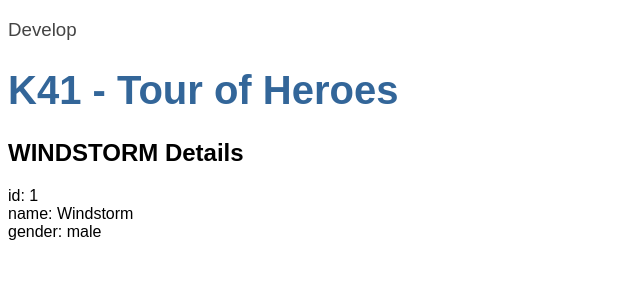
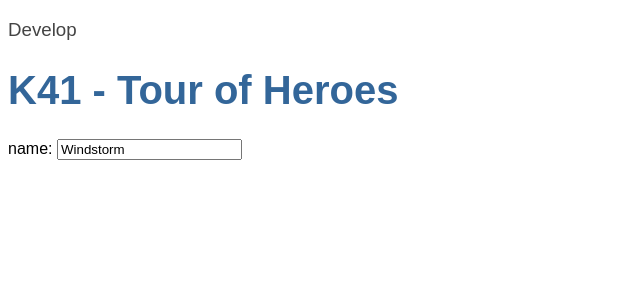
Before and after one commit to zeeeya/Angular-Tour-of-Heroes, an Angular app: page / in a window 1280 px wide. Shown: the top 300 px of the page, without its empty margins (0-640 px from the left). Built offline with nearby package versions, Linux system fonts and the light colour scheme.

Commit message:
edit hero form

```diff
--- a/src/app/heroes/heroes.component.html
+++ b/src/app/heroes/heroes.component.html
@@ -1,4 +1,5 @@
-<h2>{{ myhero.name | uppercase }} Details</h2>
-<div><span>id: </span>{{myhero.id}}</div>
-<div><span>name: </span>{{myhero.name}}</div>
-<div><span>gender: </span>{{myhero.gender}}</div>
+<div>
+    <label>name:
+      <input [(ngModel)]="myhero.name" placeholder="name">
+    </label>
+</div>
```
